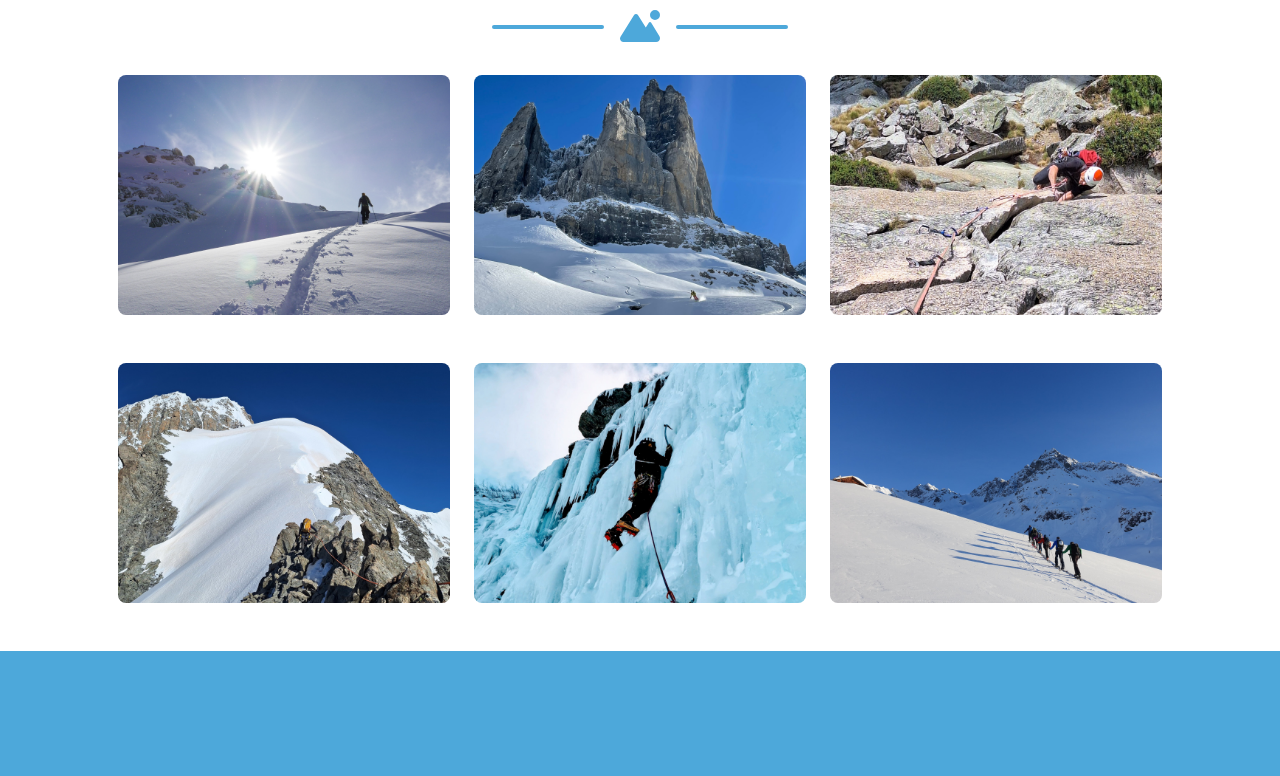
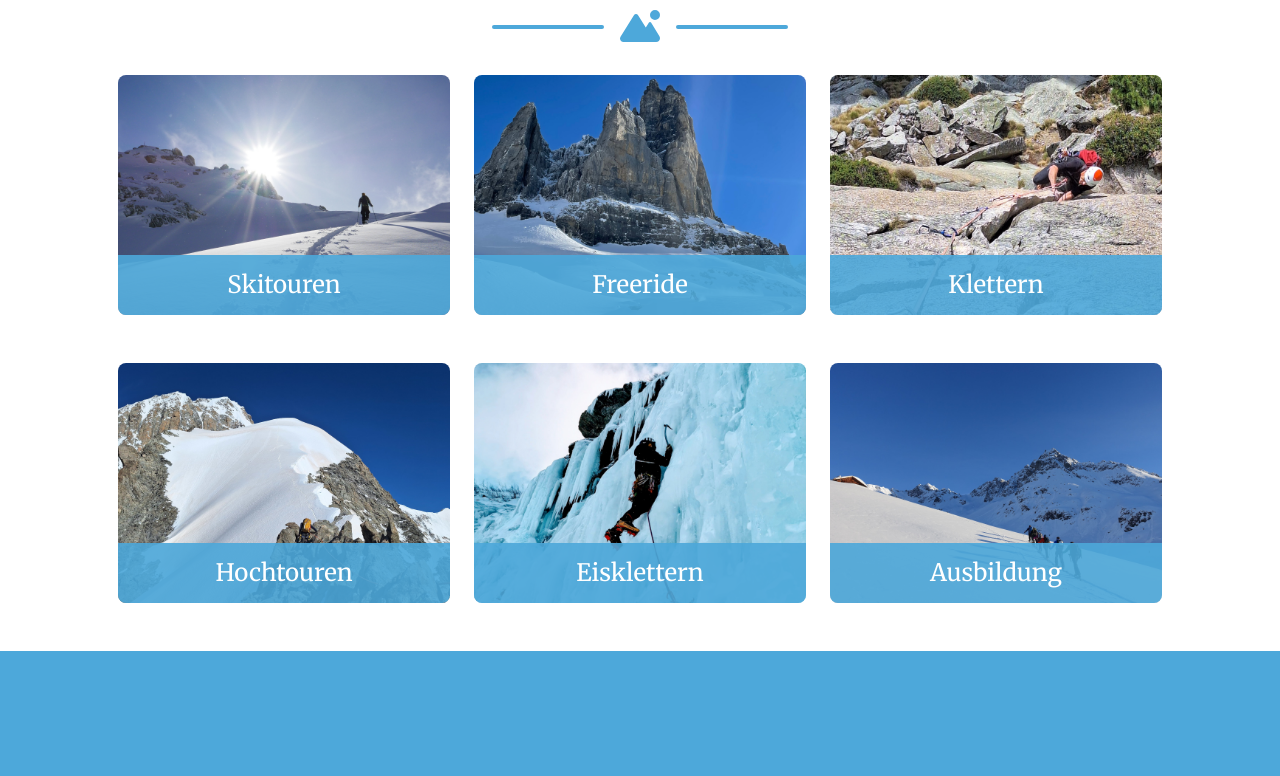
Before and after one commit to rmuri/bfoe, a plain HTML site: page index.html in a window 1280 px wide. Shown: the part 1598-2374 px from the top of the page. Drawn offline with nearby package versions, Linux system fonts and the light colour scheme; some packages are replaced by stand-ins of ours; a script that the page names is missing.

Commit message:
improve services, minor design changes

```diff
--- a/index.html
+++ b/index.html
@@ -47,8 +47,6 @@
                         <h1 class="text-white font-weight-bold">Oliver Eugster - Bergführer</h1>
                         <!-- Icon Divider-->
                         <div class="divider-custom divider">
-                            <div class="divider-custom-line"></div>
-                            <div class="divider-custom-icon"><i class="fa-solid fa-mountain-sun"></i></div>
                             <div class="divider-custom-line"></div>
                         </div>
                     </div>
@@ -114,7 +112,7 @@
                     <!-- service Item 1-->
                     <div class="col-md-6 col-lg-4 mb-5">
                         <div class="service-item mx-auto" data-bs-toggle="modal" data-bs-target="#serviceModal1">
-                            <div class="service-item-caption d-flex align-items-center justify-content-center h-100 w-100">
+                            <div class="service-item-caption d-flex align-items-center justify-content-center h-25 w-100">
                                 <div class="service-item-caption-content text-center text-white">Skitouren</div>
                             </div>
                             <img class="img-fluid" src="assets/service/skitour.jpeg" alt="..." />
@@ -123,7 +121,7 @@
                     <!-- service Item 2-->
                     <div class="col-md-6 col-lg-4 mb-5">
                         <div class="service-item mx-auto" data-bs-toggle="modal" data-bs-target="#serviceModal2">
-                            <div class="service-item-caption d-flex align-items-center justify-content-center h-100 w-100">
+                            <div class="service-item-caption d-flex align-items-center justify-content-center h-25 w-100">
                                 <div class="service-item-caption-content text-center text-white">Freeride</div>
                             </div>
                             <img class="img-fluid" src="assets/service/freeride.jpeg" alt="..." />
@@ -132,7 +130,7 @@
                     <!-- service Item 3-->
                     <div class="col-md-6 col-lg-4 mb-5">
                         <div class="service-item mx-auto" data-bs-toggle="modal" data-bs-target="#serviceModal3">
-                            <div class="service-item-caption d-flex align-items-center justify-content-center h-100 w-100">
+                            <div class="service-item-caption d-flex align-items-center justify-content-center h-25 w-100">
                                 <div class="service-item-caption-content text-center text-white">Klettern</div>
                             </div>
                             <img class="img-fluid" src="assets/service/klettern2.jpg" alt="..." />
@@ -141,7 +139,7 @@
                     <!-- service Item 4-->
                     <div class="col-md-6 col-lg-4 mb-5 mb-lg-0">
                         <div class="service-item mx-auto" data-bs-toggle="modal" data-bs-target="#serviceModal4">
-                            <div class="service-item-caption d-flex align-items-center justify-content-center h-100 w-100">
+                            <div class="service-item-caption d-flex align-items-center justify-content-center h-25 w-100">
                                 <div class="service-item-caption-content text-center text-white">Hochtouren</div>
                             </div>
                             <img class="img-fluid" src="assets/service/hochtour.jpg" alt="..." />
@@ -150,7 +148,7 @@
                     <!-- service Item 5-->
                     <div class="col-md-6 col-lg-4 mb-5 mb-md-0">
                         <div class="service-item mx-auto" data-bs-toggle="modal" data-bs-target="#serviceModal5">
-                            <div class="service-item-caption d-flex align-items-center justify-content-center h-100 w-100">
+                            <div class="service-item-caption d-flex align-items-center justify-content-center h-25 w-100">
                                 <div class="service-item-caption-content text-center text-white">Eisklettern</div>
                             </div>
                             <img class="img-fluid" src="assets/service/eisklettern.jpg" alt="..." />
@@ -159,7 +157,7 @@
                     <!-- service Item 6-->
                     <div class="col-md-6 col-lg-4">
                         <div class="service-item mx-auto" data-bs-toggle="modal" data-bs-target="#serviceModal6">
-                            <div class="service-item-caption d-flex align-items-center justify-content-center h-100 w-100">
+                            <div class="service-item-caption d-flex align-items-center justify-content-center h-25 w-100">
                                 <div class="service-item-caption-content text-center text-white">Ausbildung</div>
                             </div>
                             <img class="img-fluid" src="assets/service/ausbildung.jpeg" alt="..." />
```
Also changed, not shown: css/styles.css.
